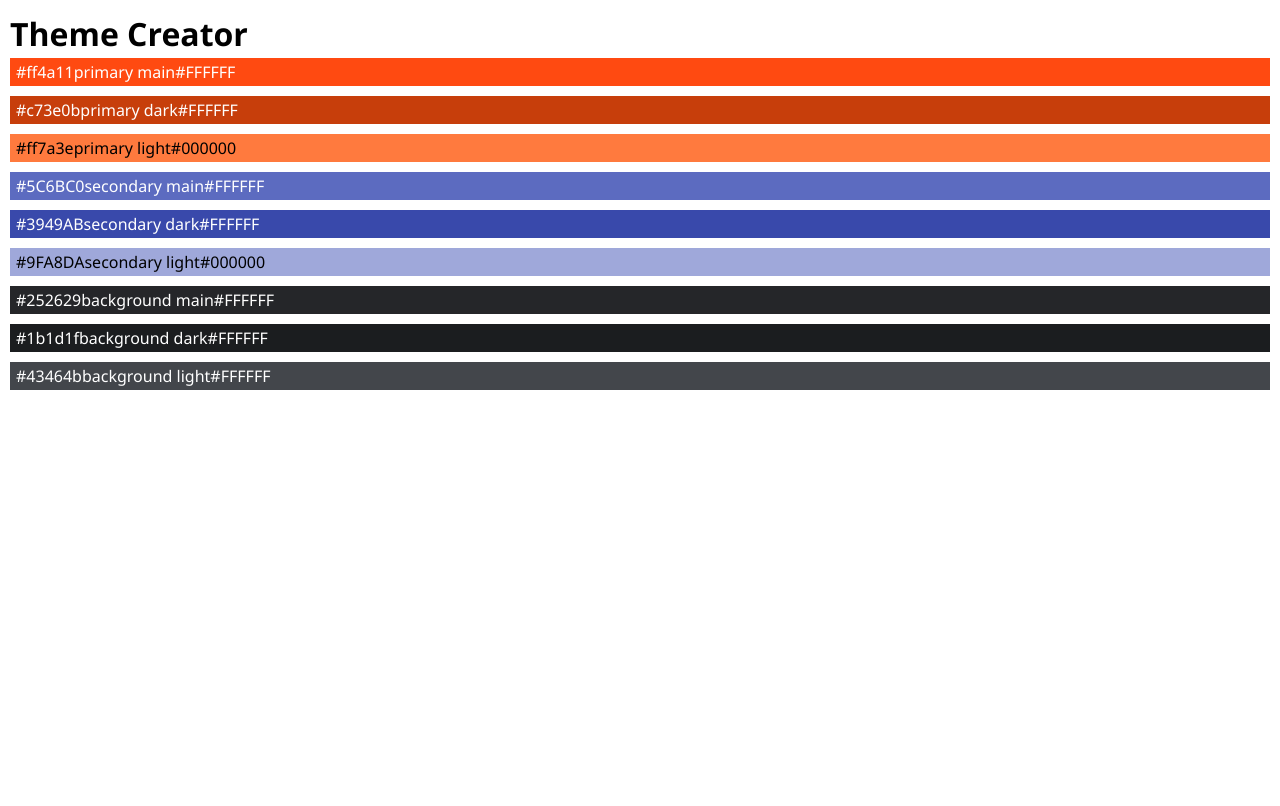
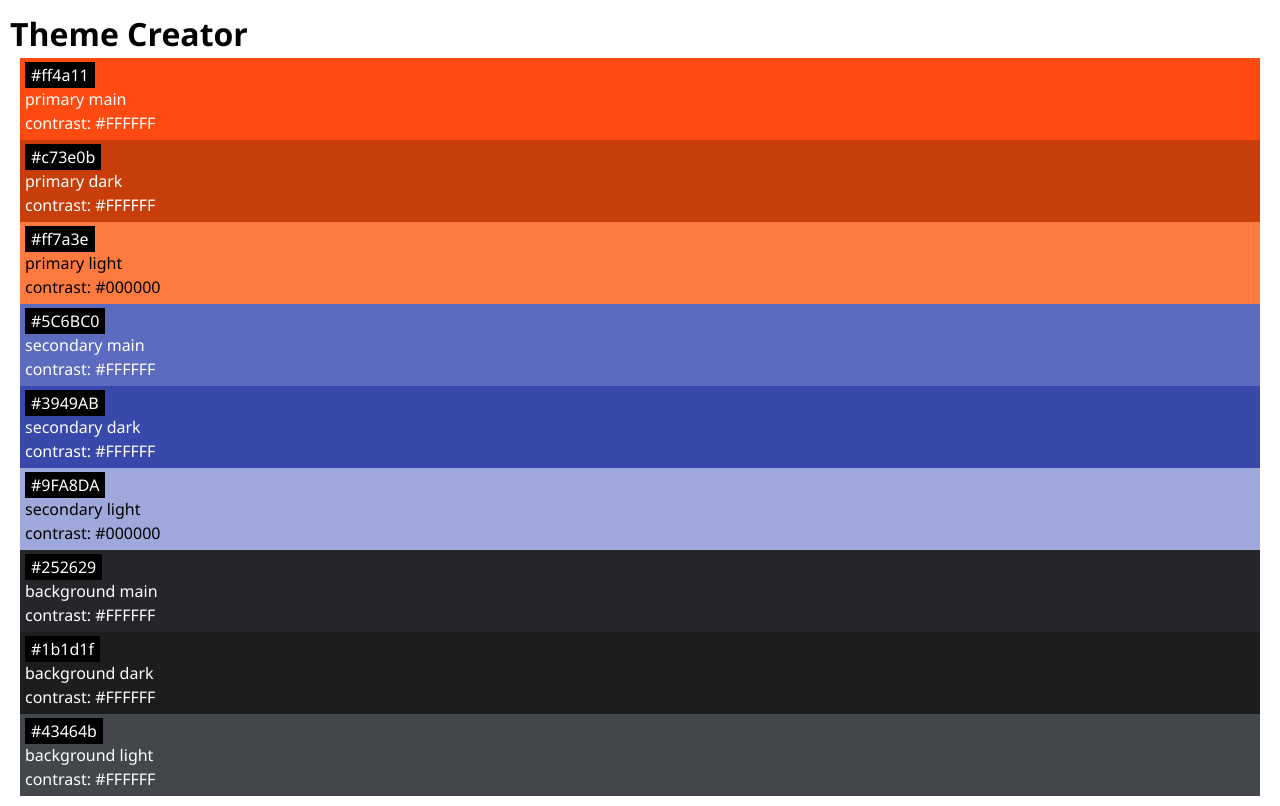
Before and after one commit to Leon910/recap-project4, a React (Vite) app: page / in a window 1280 px wide. Built offline with nearby package versions, Linux system fonts and the light colour scheme.

Commit message:
edit single ColorCard and add map functionality

```diff
--- a/src/App.jsx
+++ b/src/App.jsx
@@ -1,11 +1,14 @@
 import "./App.css";
 import ColorCard from "./Components/Color/Color";
+import { initialColors } from "./lib/colors";
 
 function App() {
   return (
     <>
       <h1>Theme Creator</h1>
-      <ColorCard />
+      {initialColors.map((color) => {
+        return <ColorCard key={color.id} color={color} />;
+      })}
     </>
   );
 }
--- a/src/Components/Color/Color.css
+++ b/src/Components/Color/Color.css
@@ -1,12 +1,3 @@
-.color-list {
-  list-style: none;
-  padding: 0;
-  display: flex;
-  flex-wrap: wrap;
-  flex-direction: column;
-  gap: 10px;
-}
-
 .color-card {
   margin: 0px 10px;
   padding: 5px;
--- a/src/Components/Color/Color.jsx
+++ b/src/Components/Color/Color.jsx
@@ -1,20 +1,14 @@
 import "./Color.css";
-import { initialColors } from "../../lib/colors";
 
-export default function ColorCard() {
+export default function ColorCard({ color }) {
   return (
-    <ul className="color-list">
-      {initialColors.map((color) => (
-        <li
-          key={color.id}
-          className="color-card-headline"
-          style={{ backgroundColor: color.hex, color: color.contrastText }}
-        >
-          {color.hex}
-          {color.role}
-          {color.contrastText}
-        </li>
-      ))}
-    </ul>
+    <div
+      className="color-card"
+      style={{ backgroundColor: color.hex, color: color.contrastText }}
+    >
+      <p className="color-card-headline">{color.hex}</p>
+      <p>{color.role}</p>
+      <p>contrast: {color.contrastText}</p>
+    </div>
   );
 }
```
